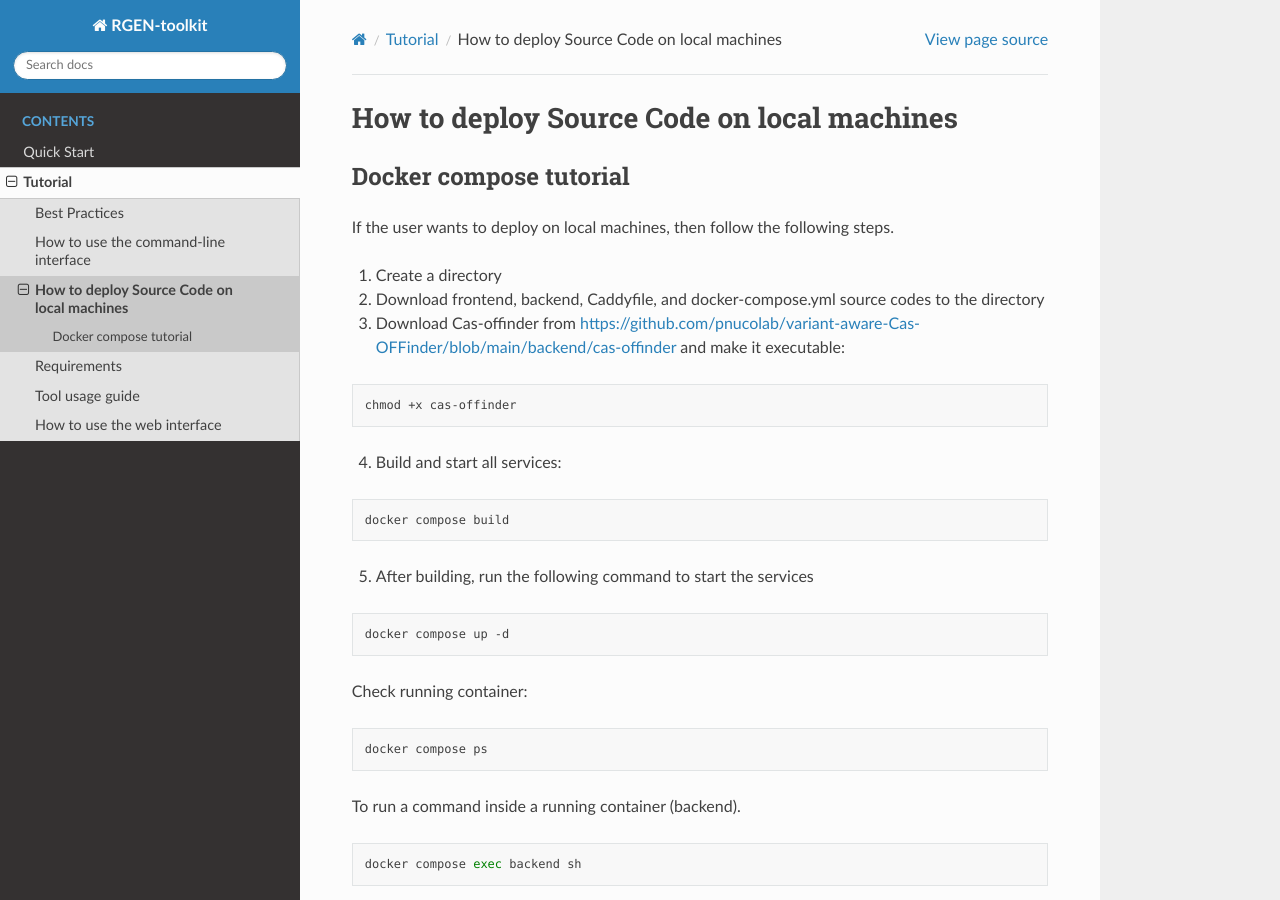
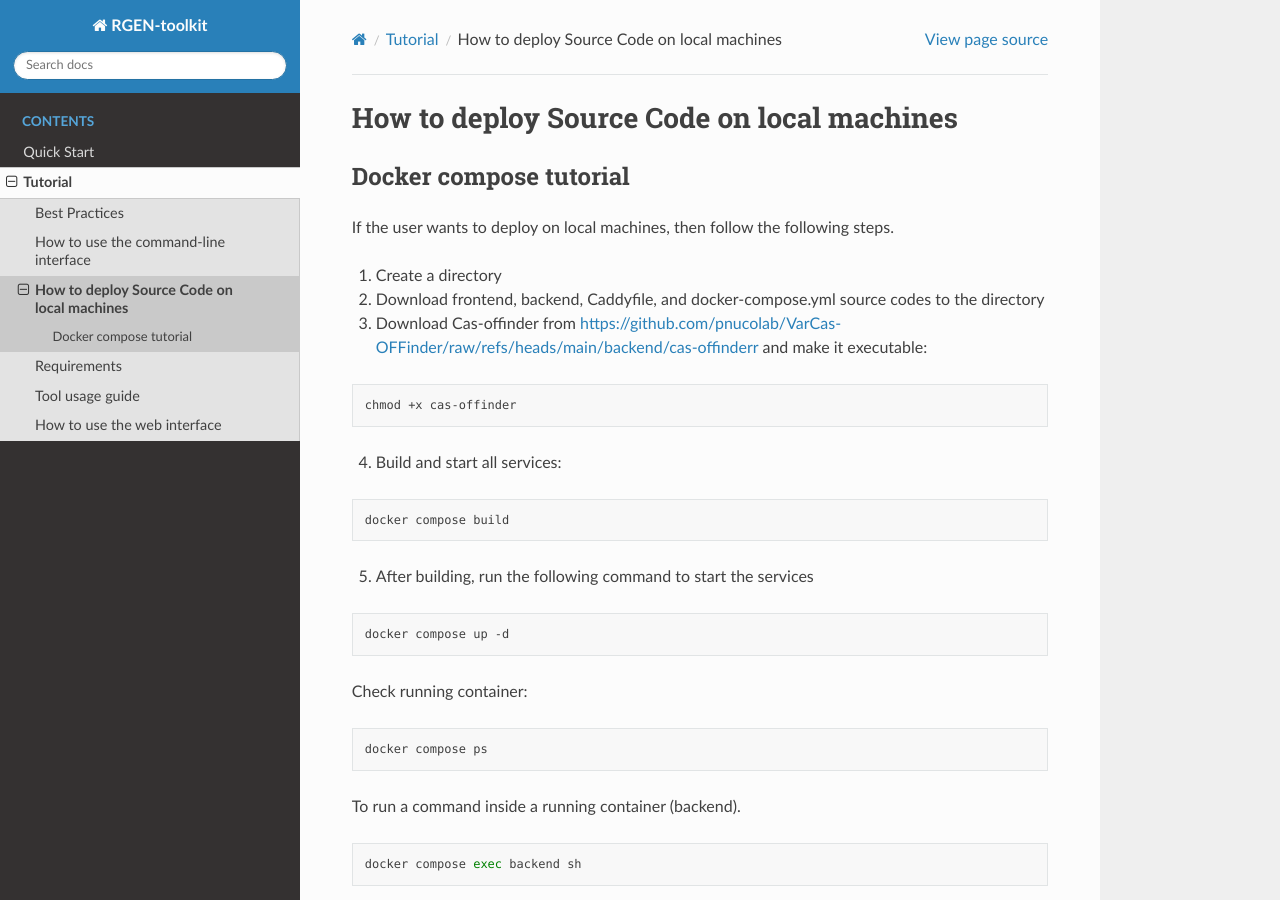
Before and after one commit to pnucolab/rgen-toolkit, a Sphinx documentation site: the page built from docs/source/userguide/deploy.rst, in a window 1280 px wide and 900 px high. Built offline with Sphinx 7.4.7 and the Read the Docs theme 3.1.0, drawn with Linux system fonts in a browser that asks for light colours; some of the changed lines change nothing that is shown.

Commit message:
Update deploy.rst

```diff
--- a/docs/source/userguide/deploy.rst
+++ b/docs/source/userguide/deploy.rst
@@ -9,7 +9,7 @@
 
 1. Create a directory
 2. Download frontend, backend, Caddyfile, and docker-compose.yml source codes to the directory
-3. Download Cas-offinder from https://github.com/pnucolab/variant-aware-Cas-OFFinder/blob/main/backend/cas-offinder and make it executable:
+3. Download Cas-offinder from https://github.com/pnucolab/VarCas-OFFinder/raw/refs/heads/main/backend/cas-offinderr and make it executable:
 
 .. code-block:: bash
 
```
